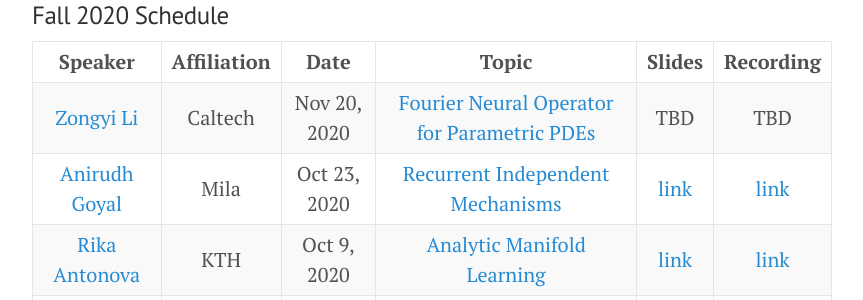
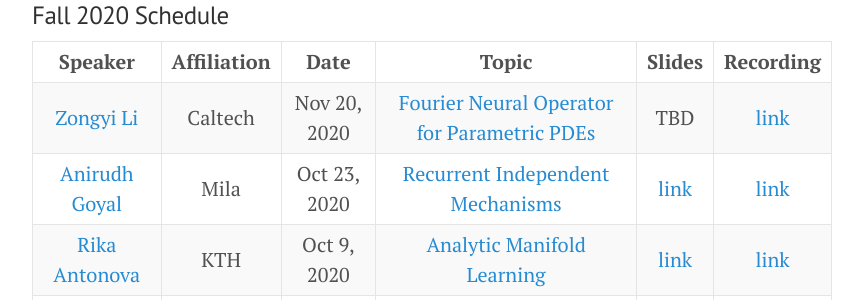
Before and after one commit to uoft-cs-robotics/toronto-air, a Jekyll site: the page built from index.md, in a window 1280 px wide. Shown: the part 754-1054 px from the top of the page, without its empty margins (208-1071 px from the left). Built offline with Jekyll 4.4.1, drawn with Linux system fonts in a browser that asks for light colours.

Commit message:
Update index.md

```diff
--- a/index.md
+++ b/index.md
@@ -23,7 +23,7 @@ The meetings will be hosted on youtube with hosts/presenters using zoom.
 
 | Speaker      | Affiliation | Date      | Topic | Slides       |    Recording     |
 | :----:       |    :----:   |        :----: |     :----: |       :----: |  :----:|
-| [Zongyi Li](https://zongyi-li.github.io/)      | Caltech       | Nov 20, 2020   | [Fourier Neural Operator for Parametric PDEs](https://arxiv.org/abs/2010.08895)    |  TBD   |   TBD    |
+| [Zongyi Li](https://zongyi-li.github.io/)      | Caltech       | Nov 20, 2020   | [Fourier Neural Operator for Parametric PDEs](https://arxiv.org/abs/2010.08895)    |  TBD   |   [link](https://www.youtube.com/watch?v=0Ve9xwNJO2o&feature=youtu.be)    |
 | [Anirudh Goyal](https://anirudh9119.github.io/)  | Mila        | Oct 23, 2020     |  [Recurrent Independent Mechanisms](https://arxiv.org/abs/1909.10893)  | [link](public/assets/files/anirudh.pdf)     |     [link](https://www.youtube.com/watch?v=qNXMrQXwnWk&feature=youtu.be)      |
 | [Rika Antonova](https://www.kth.se/profile/antonova/)  | KTH        | Oct 9, 2020     |  [Analytic Manifold Learning](https://arxiv.org/abs/2006.08718)  | [link](public/assets/files/rika.pdf)     |     [link](https://youtu.be/W41p76Q03nI)      |
 | [Ron Dorfman](https://il.linkedin.com/in/ron-dorfman-756b9a13a) | Technion | Sept 25, 2020 | [Offline Meta RL](https://arxiv.org/abs/2008.02598) | [link](public/assets/files/ron.pdf) | [link](https://www.youtube.com/watch?v=2euljG6qUmM&list=PLmZO8uKINti8d8BdsEr8rs0dzPjg0ihzw&index=4) |
```
